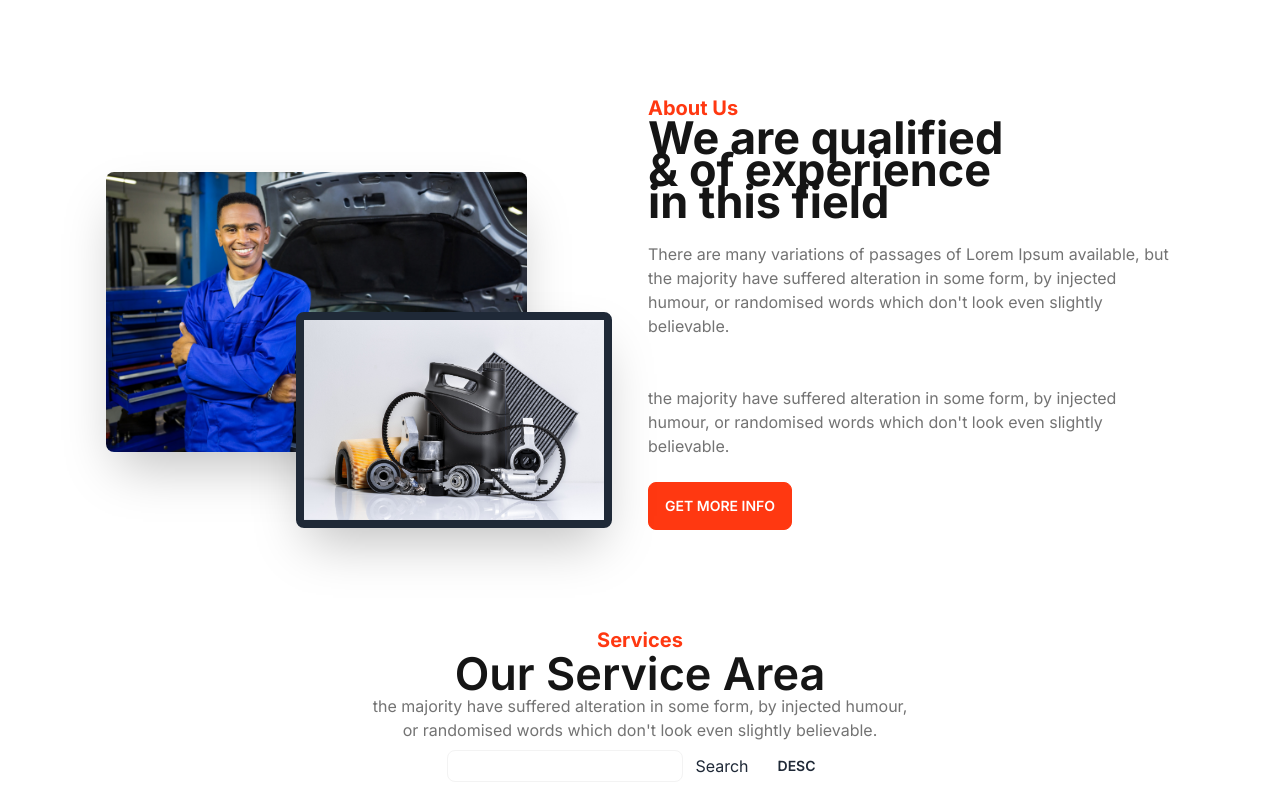
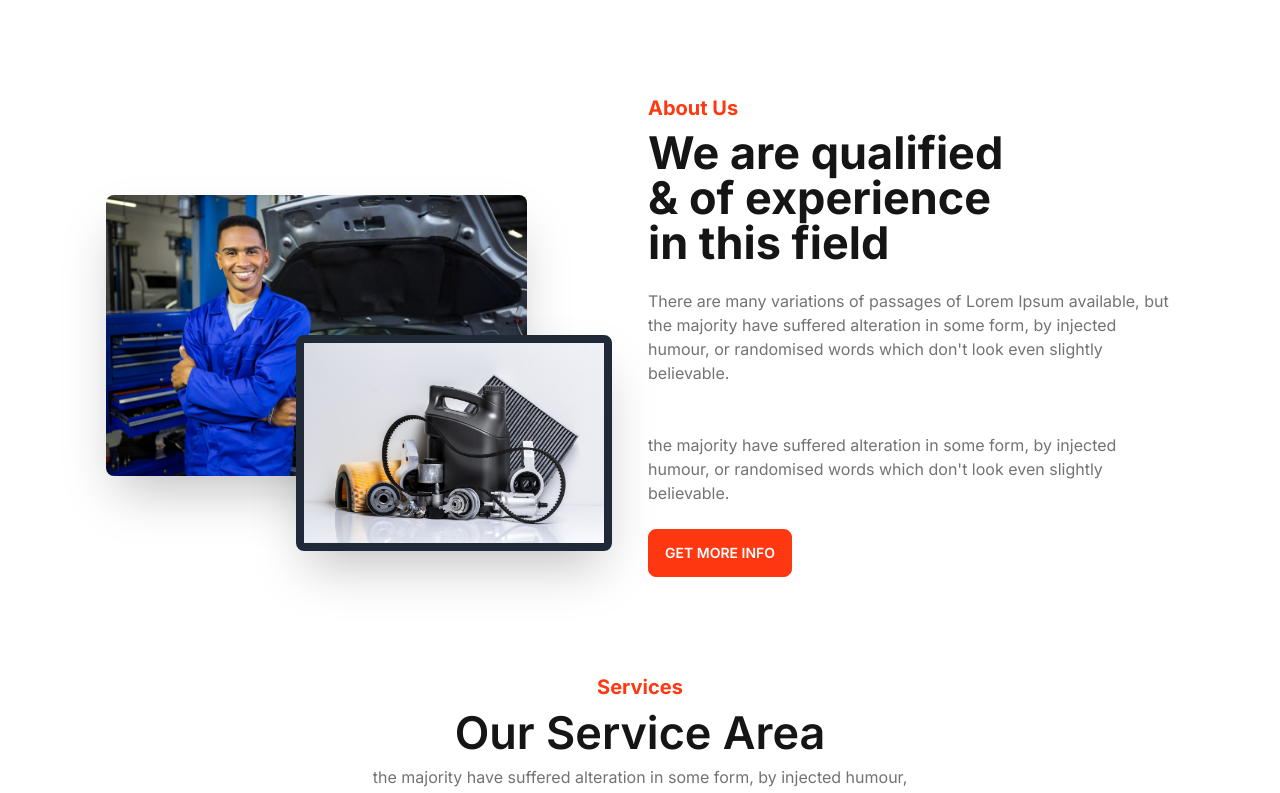
Before and after one commit to ronymia/car-doctor-client, a React (Create React App) app: page / in a window 1280 px wide. Shown: the part 682-1475 px from the top of the page. Built offline with nearby package versions, Linux system fonts and the light colour scheme.

Commit message:
ui imrpove

```diff
--- a/src/pages/Home/About/About.jsx
+++ b/src/pages/Home/About/About.jsx
@@ -5,14 +5,14 @@ import parts from '../../../assets/images/about_us/parts.jpg'
 const About = () => {
     return (
         <div className="hero my-20">
-            <div className="hero-content flex-col lg:flex-row">
+            <div className="hero-content flex-col lg:flex-row gap-4">
                 <div className='relative md:w-1/2 w-4/5'>
                     <img src={person} alt="" className="md:w-4/5 w-full md:h-full h-full rounded-lg shadow-2xl" />
                     <img src={parts} alt="" className="absolute right-5 top-1/2 w-3/5 border-8 rounded-lg shadow-2xl" />
                 </div>
                 <div className='lg:w-1/2 w-full mt-6 md:mt-0'>
-                    <p className="text-xl font-bold text-primary">About Us</p>
-                    <h1 className="lg:text-[45px] text-2xl font-bold text-darkBlack">
+                    <p className="text-xl font-bold text-primary lg:mb-2">About Us</p>
+                    <h1 className="lg:text-[45px] leading-none text-2xl font-bold text-darkBlack">
                         We are qualified <br />
                         & of experience <br />
                         in this field</h1>
--- a/src/pages/Home/CoreFeature/CoreFeature.jsx
+++ b/src/pages/Home/CoreFeature/CoreFeature.jsx
@@ -19,7 +19,7 @@ const CoreFeature = () => {
 
     return (
         <section className="w-full flex flex-col justify-center items-center gap-6 md:my-[130px] my-[60px]">
-            <div className="text-center md:w-1/2 w-full flex flex-col justify-center items-center gap-1 md:gap-0">
+            <div className="text-center md:w-1/2 w-full flex flex-col justify-center items-center gap-1 md:gap-3">
                 <p className="md:text-xl text-lg font-bold text-primary">Core Features</p>
                 <h2 className="md:text-[45px] text-3xl font-semibold text-darkBlack">Why Choose Us</h2>
                 <p className="text-gray md:text-base text-sm">the majority have suffered alteration in some form, by injected humour, or randomised words which don't look even slightly believable. </p>
--- a/src/pages/Home/OurTeam/OurTeam.jsx
+++ b/src/pages/Home/OurTeam/OurTeam.jsx
@@ -14,7 +14,7 @@ const OurTeam = () => {
 
     return (
         <section className="w-full flex flex-col justify-center items-center gap-6 my-[130px]">
-            <div className="text-center md:w-1/2 w-full flex flex-col justify-center items-center gap-1 md:gap-0">
+            <div className="text-center md:w-1/2 w-full flex flex-col justify-center items-center gap-1 md:gap-3">
                 <p className="md:text-xl text-lg font-bold text-primary">Team</p>
                 <h2 className="md:text-[45px] text-3xl font-semibold text-darkBlack">Meet Our Team</h2>
                 <p className="text-gray md:text-base text-sm">the majority have suffered alteration in some form, by injected humour, or randomised words which don't look even slightly believable. </p>
--- a/src/pages/Home/Products/Products.jsx
+++ b/src/pages/Home/Products/Products.jsx
@@ -14,7 +14,7 @@ const Products = () => {
 
     return (
         <section className="w-full flex flex-col justify-center items-center gap-6">
-            <div className="text-center md:w-1/2 w-full flex flex-col justify-center items-center gap-1 md:gap-0">
+            <div className="text-center md:w-1/2 w-full flex flex-col justify-center items-center gap-1 md:gap-3">
                 <p className="md:text-xl text-lg font-bold text-primary">Popular Products</p>
                 <h2 className="md:text-[45px] text-3xl font-semibold text-darkBlack">Browse Our Products</h2>
                 <p className="text-gray text-sm md:text-base">the majority have suffered alteration in some form, by injected humour, or randomised words which don't look even slightly believable.</p>
--- a/src/pages/Home/Services/Services.jsx
+++ b/src/pages/Home/Services/Services.jsx
@@ -21,8 +21,8 @@ const Services = () => {
 
 
     return (
-        <div className='w-full flex flex-col justify-center items-center gap-6'>
-            <div className='text-center md:w-1/2 w-full flex flex-col justify-center items-center'>
+        <div className="w-full flex flex-col justify-center items-center gap-6">
+            <div className="text-center md:w-1/2 w-full flex flex-col justify-center items-center lg:gap-3">
                 <p className="md:text-xl text-lg font-bold text-primary">Services</p>
                 <h2 className="md:text-[45px] text-2xl font-semibold text-darkBlack my-1">Our Service Area</h2>
                 <p className="text-gray text-sm md:text-base">the majority have suffered alteration in some form, by injected humour, or randomised words which don't look even slightly believable. </p>
```
